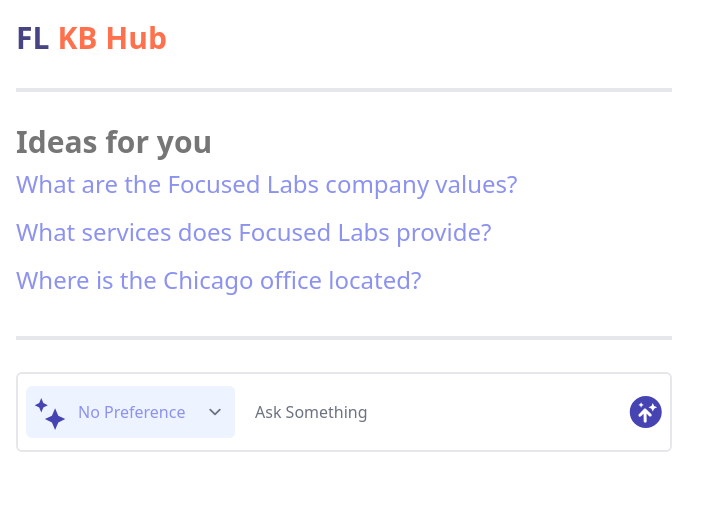
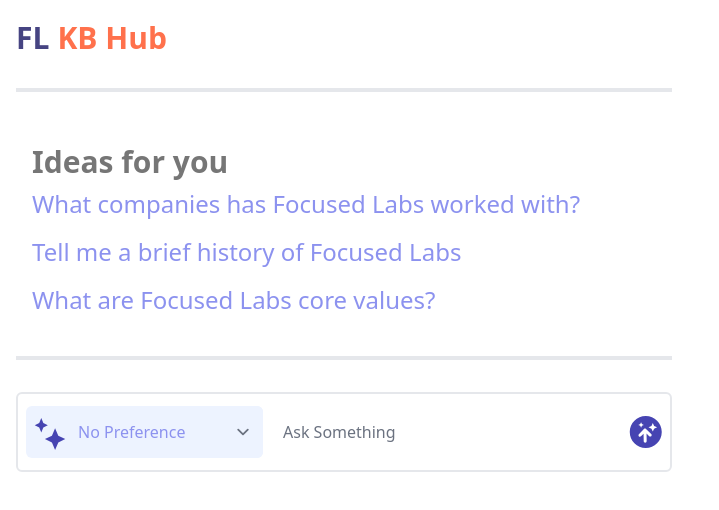
Before and after one commit to focused-labs/ai-knowledge-base-demo-ui, a React (Create React App) app: page / in a window 1280 px wide. Shown: the top 510 px of the page, without its empty margins (0-719 px from the left). Built offline with nearby package versions, Linux system fonts and the light colour scheme.

Commit message:
Adds IdeasForYou component and manages its state in App

```diff
--- a/src/App.tsx
+++ b/src/App.tsx
@@ -1,8 +1,30 @@
-import React from 'react';
+import React, {useState} from 'react';
 import {QueryForm} from "./components/QueryForm";
 import {commonStyles} from "./styles/styles";
+import {IdeasForYou} from "./components/IdeasForYou";
+import {sendQuery} from "./services/ApiService";
 
 function App() {
+    const [persona, setPersona] = useState("none");
+    const [inputQuery, setInputQuery] = useState('');
+    const [queryResponse, setQueryResponse] = useState('');
+
+    const handleQueryWithText = (question: string) => {
+        setInputQuery(question)
+        handleQuery(question)
+    }
+    const handleQuery = (question: string) => {
+        setQueryResponse("Waiting for response ...")
+        sendQuery(question, persona)
+            .then((res) => {
+                setQueryResponse(res.response)
+            })
+            .catch((error) => {
+                setQueryResponse("Received an error from the Knowledge Hub. Check the JS console.")
+                console.error(error)
+            });
+    }
+
     return (
         <div className="pt-5 pl-4 max-w-2xl">
             <div className="flex flex-row justify-start mb-7">
@@ -14,16 +36,16 @@
                 </div>
             </div>
             <hr className="h-1 my-8 bg-focused-labs-background-light-gray" />
-            <div className={`${commonStyles.headerTextSetback}`}>
-                Ideas for you
-            </div>
-            <div className={`${commonStyles.textFocused} flex flex-col`}>
-                <p className="py-2">What are the Focused Labs company values?</p>
-                <p className="py-2">What services does Focused Labs provide?</p>
-                <p className="py-2">Where is the Chicago office located?</p>
-            </div>
+            <IdeasForYou persona={persona}
+                         inputQuery={inputQuery}
+                         onSelectQuestion={(question: string) => handleQueryWithText(question)} />
             <hr className="h-1 my-8 bg-focused-labs-background-light-gray" />
-            <QueryForm />
+            <QueryForm persona={persona}
+                       inputQuery={inputQuery}
+                       onPersonaChange={(newPersona: string) => setPersona(newPersona)}
+                       onInputQueryChange={(inputText: string) => setInputQuery(inputText)}
+                       queryResponse={queryResponse}
+                       onSubmit={() => handleQuery(inputQuery)}/>
         </div>
     );
 }
--- /dev/null
+++ b/src/components/IdeasForYou.tsx
@@ -0,0 +1,46 @@
+import React from 'react';
+import {commonStyles} from "../styles/styles";
+
+export const IdeasForYou: React.FC<{
+    persona: string,
+    inputQuery: string,
+    onSelectQuestion: (value: string) => void,
+}> = ({persona, inputQuery, onSelectQuestion}) => {
+
+    const ideas = {
+        "none": [
+            "What companies has Focused Labs worked with?",
+            "Tell me a brief history of Focused Labs",
+            "What are Focused Labs core values?"
+        ],
+        "candidate": [
+            "What is the company culture like?",
+            "What does a typical day look like?",
+            "What kinds of projects would I be working on?"
+        ],
+        "client": [
+            "What are Focused Labs rates?",
+            "What does Focused Labs process look like?",
+            "I have an idea but don't know where to start. How can Focused Labs help?"
+        ]
+    }
+
+    return (
+        <div className="pt-5 pl-4 max-w-2xl">
+            <div className={`${commonStyles.headerTextSetback}`}>
+                Ideas for you
+            </div>
+            <div className={`${commonStyles.textFocused} flex flex-col`}>
+                {
+                    // @ts-ignore
+                    ideas[persona].map((idea: string, i: number) => (
+                        <a key={i}
+                           className="py-2 cursor-pointer"
+                           onClick={e => onSelectQuestion(idea)}
+                        >{idea}</a>
+                    ))
+                }
+            </div>
+        </div>
+    )
+}
--- a/src/components/QueryForm.tsx
+++ b/src/components/QueryForm.tsx
@@ -1,47 +1,39 @@
 import React, {useState} from 'react';
-import {sendQuery} from '../services/ApiService';
 import {ReactComponent as SparkleIcon} from '../images/sparkleIcon.svg';
 import {ReactComponent as EnterButton} from '../images/enterButton.svg';
 
-export function QueryForm() {
-    const [inputQuery, setInputQuery] = useState('');
-    const [inputRole, setInputRole] = useState('none');
-    const [queryResponse, setQueryResponse] = useState('');
-    const [loading, setLoading] = useState(false);
+export const QueryForm: React.FC<{
+    persona: string,
+    onPersonaChange: (value: string) => void,
+    inputQuery: string,
+    onInputQueryChange: (value: string) => void,
+    queryResponse: string,
+    onSubmit: () => void
+}> = ({
+          persona,
+          onPersonaChange,
+          inputQuery,
+          onInputQueryChange,
+          queryResponse,
+          onSubmit
+      }) => {
 
     const roles = [
         {label: "No Preference", value: "none"},
-        {label: "Developer", value: "developer"},
-        {label: "UX/UI Designer", value: "designer"},
-        {label: "Product Mgr", value: "pm"},
-        {label: "Executive", value: "executive"},
-        {label: "Client", value: "client"}
+        {label: "Potential Employee", value: "candidate"},
+        {label: "Potential Client", value: "client"},
     ]
-
-    const handleQuery = () => {
-        setLoading(true)
-        setQueryResponse("Waiting for response ...")
-        sendQuery(inputQuery, inputRole)
-            .then((res) => {
-                setLoading(false)
-                setQueryResponse(res.response)
-            })
-            .catch((error) => {
-                setLoading(false)
-                setQueryResponse("Received an error from the Knowledge Hub. Check the JS console.")
-                console.error(error)
-            });
-    }
 
     return (
         <div className="flex flex-col justify-between">
-            <form className="h-20 py-3 flex flex-row border-2 border-focused-labs-background-light-gray rounded-md justify-between">
+            <form
+                className="h-20 py-3 flex flex-row border-2 border-focused-labs-background-light-gray rounded-md justify-between">
                 <div className="ml-2 border-0 rounded-md bg-focused-labs-background-lightest-blue flex flex-row">
                     <SparkleIcon className="h-8 w-8 mt-3 ml-2 text-focused-labs-brand-purple "/>
                     <select
                         className="basis-1/6 outline-0 border-0 rounded-md bg-focused-labs-background-lightest-blue text-focused-labs-brand-light-purple"
-                        value={inputRole}
-                        onChange={e => setInputRole(e.target.value)}
+                        value={persona}
+                        onChange={e => onPersonaChange(e.target.value)}
                         name="role">
                         {
                             roles.map((role, i) => (
@@ -58,21 +50,22 @@
                     placeholder="Ask Something"
                     name="query"
                     value={inputQuery}
-                    onChange={e => setInputQuery(e.target.value)}
+                    onChange={e => onInputQueryChange(e.target.value)}
                     required
                 />
                 <button
                     className="border-1 rounded-full"
                     onClick={e => {
                         e.preventDefault();
-                        handleQuery()
+                        onSubmit()
                     }}
                 >
                     <EnterButton className="mx-2"/>
                 </button>
             </form>
             {queryResponse ?
-                <div className="mt-2 p-2 border-2 border-focused-labs-background-light-gray rounded-md whitespace-pre-wrap">
+                <div
+                    className="mt-2 p-2 border-2 border-focused-labs-background-light-gray rounded-md whitespace-pre-wrap">
                     {queryResponse}
                 </div>
                 : ''
```
Also changed, not shown: 1 other file (tests, documents, lock files or other folders).
